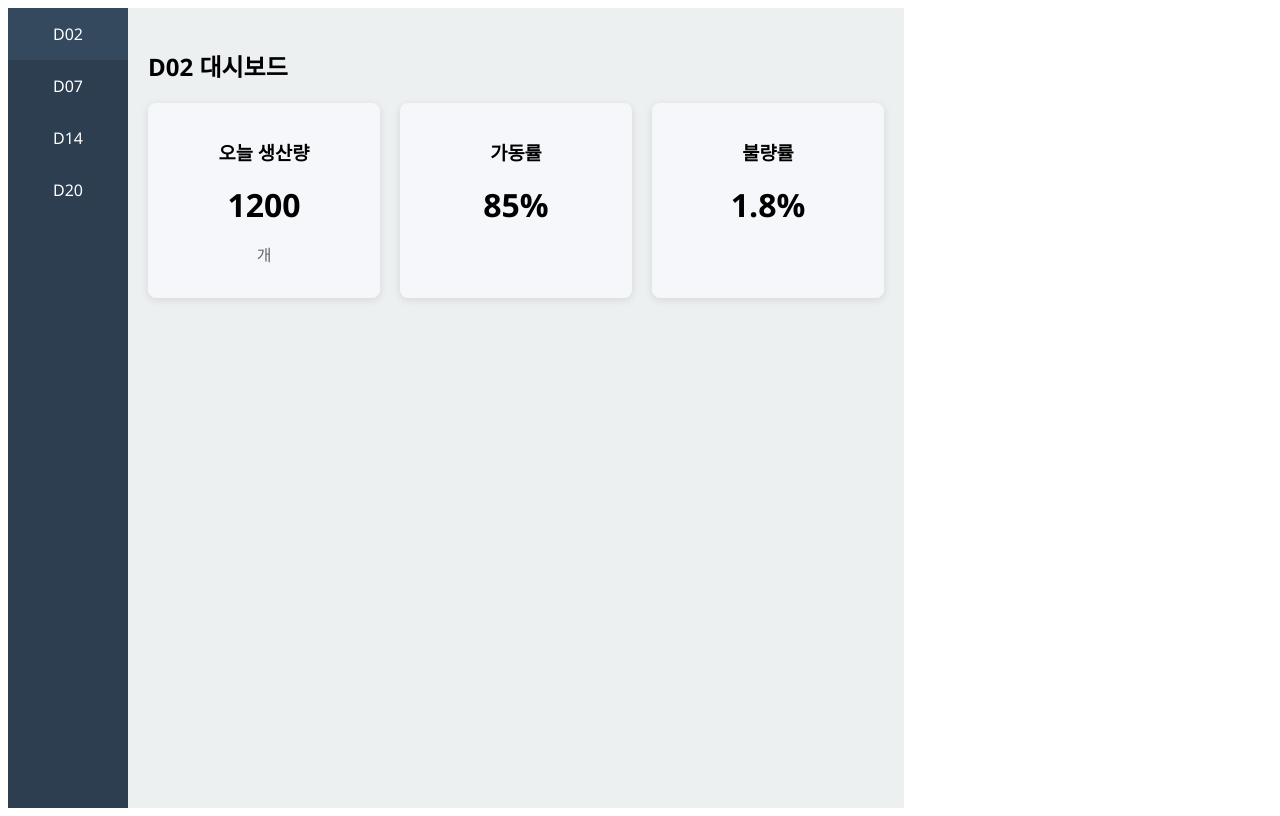
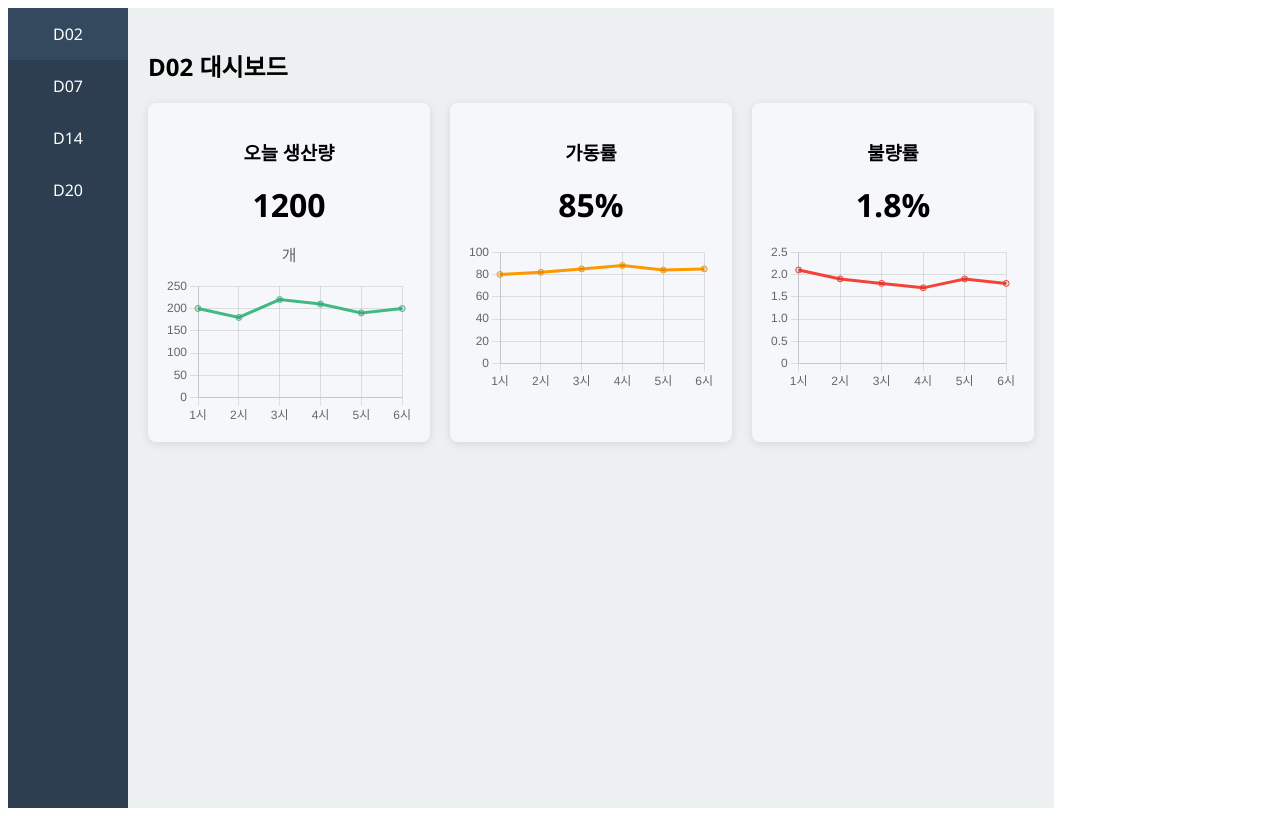
Before and after one commit to box7012/production-dashboard, a Vue app: page / in a window 1280 px wide. Built offline with nearby package versions, Linux system fonts and the light colour scheme.

Commit message:
chart added

```diff
--- a/package.json
+++ b/package.json
@@ -8,8 +8,10 @@
     "lint": "vue-cli-service lint"
   },
   "dependencies": {
+    "chart.js": "^4.5.0",
     "core-js": "^3.8.3",
-    "vue": "^3.2.13"
+    "vue": "^3.2.13",
+    "vue-chartjs": "^5.3.2"
   },
   "devDependencies": {
     "@babel/core": "^7.12.16",
--- a/src/App.vue
+++ b/src/App.vue
@@ -30,24 +30,172 @@ export default {
       currentTab: 'D02',
       dashboardData: {
         D02: [
-          { title: '오늘 생산량', value: 1200, unit: '개' },
-          { title: '가동률', value: '85%', unit: '' },
-          { title: '불량률', value: '1.8%', unit: '' },
+          {
+            title: '오늘 생산량',
+            value: 1200,
+            unit: '개',
+            chartData: {
+              labels: ['1시', '2시', '3시', '4시', '5시', '6시'],
+              datasets: [
+                {
+                  label: '생산량',
+                  data: [200, 180, 220, 210, 190, 200],
+                  borderColor: '#42b983',
+                  fill: false,
+                },
+              ],
+            },
+          },
+          {
+            title: '가동률',
+            value: '85%',
+            unit: '',
+            chartData: {
+              labels: ['1시', '2시', '3시', '4시', '5시', '6시'],
+              datasets: [
+                {
+                  label: '가동률(%)',
+                  data: [80, 82, 85, 88, 84, 85],
+                  borderColor: '#ff9800',
+                  fill: false,
+                },
+              ],
+            },
+          },
+          {
+            title: '불량률',
+            value: '1.8%',
+            unit: '',
+            chartData: {
+              labels: ['1시', '2시', '3시', '4시', '5시', '6시'],
+              datasets: [
+                {
+                  label: '불량률(%)',
+                  data: [2.1, 1.9, 1.8, 1.7, 1.9, 1.8],
+                  borderColor: '#f44336',
+                  fill: false,
+                },
+              ],
+            },
+          },
         ],
         D07: [
-          { title: '오늘 생산량', value: 1340, unit: '개' },
-          { title: '가동률', value: '90%', unit: '' },
-          { title: '불량률', value: '2.1%', unit: '' },
+          {
+            title: '오늘 생산량',
+            value: 1500,
+            unit: '개',
+            chartData: {
+              labels: ['1시', '2시', '3시', '4시', '5시', '6시'],
+              datasets: [
+                {
+                  label: '생산량',
+                  data: [250, 260, 240, 270, 250, 230],
+                  borderColor: '#42b983',
+                  fill: false,
+                },
+              ],
+            },
+          },
+          {
+            title: '가동률',
+            value: '90%',
+            unit: '',
+            chartData: {
+              labels: ['1시', '2시', '3시', '4시', '5시', '6시'],
+              datasets: [
+                {
+                  label: '가동률(%)',
+                  data: [88, 89, 92, 91, 90, 90],
+                  borderColor: '#ff9800',
+                  fill: false,
+                },
+              ],
+            },
+          },
+          {
+            title: '불량률',
+            value: '1.2%',
+            unit: '',
+            chartData: {
+              labels: ['1시', '2시', '3시', '4시', '5시', '6시'],
+              datasets: [
+                {
+                  label: '불량률(%)',
+                  data: [1.1, 1.3, 1.2, 1.0, 1.4, 1.2],
+                  borderColor: '#f44336',
+                  fill: false,
+                },
+              ],
+            },
+          },
         ],
         D14: [
-          { title: '오늘 생산량', value: 1100, unit: '개' },
-          { title: '가동률', value: '88%', unit: '' },
-          { title: '불량률', value: '2.5%', unit: '' },
+          {
+            title: '주간 생산량',
+            value: 8400,
+            unit: '개',
+            chartData: {
+              labels: ['월', '화', '수', '목', '금', '토', '일'],
+              datasets: [
+                {
+                  label: '생산량',
+                  data: [1200, 1300, 1100, 1400, 1250, 1150, 1000],
+                  borderColor: '#42b983',
+                  fill: false,
+                },
+              ],
+            },
+          },
+          {
+            title: '평균 가동률',
+            value: '88%',
+            unit: '',
+            chartData: {
+              labels: ['월', '화', '수', '목', '금', '토', '일'],
+              datasets: [
+                {
+                  label: '가동률(%)',
+                  data: [85, 88, 86, 90, 89, 87, 83],
+                  borderColor: '#ff9800',
+                  fill: false,
+                },
+              ],
+            },
+          },
         ],
         D20: [
-          { title: '오늘 생산량', value: 1250, unit: '개' },
-          { title: '가동률', value: '86%', unit: '' },
-          { title: '불량률', value: '1.9%', unit: '' },
+          {
+            title: '월간 생산량',
+            value: 35000,
+            unit: '개',
+            chartData: {
+              labels: ['1주', '2주', '3주', '4주'],
+              datasets: [
+                {
+                  label: '생산량',
+                  data: [8400, 8800, 8200, 9600],
+                  borderColor: '#42b983',
+                  fill: false,
+                },
+              ],
+            },
+          },
+          {
+            title: '월간 불량률',
+            value: '1.5%',
+            unit: '',
+            chartData: {
+              labels: ['1주', '2주', '3주', '4주'],
+              datasets: [
+                {
+                  label: '불량률(%)',
+                  data: [1.6, 1.4, 1.7, 1.3],
+                  borderColor: '#f44336',
+                  fill: false,
+                },
+              ],
+            },
+          },
         ],
       },
     }
--- a/src/components/Dashboard.vue
+++ b/src/components/Dashboard.vue
@@ -8,6 +8,7 @@
         :title="item.title"
         :value="item.value"
         :unit="item.unit"
+        :chartData="item.chartData"
       />
     </div>
   </div>
--- a/src/components/HelloWorld.vue
+++ /dev/null
@@ -1,58 +0,0 @@
-<template>
-  <div class="hello">
-    <h1>{{ msg }}</h1>
-    <p>
-      For a guide and recipes on how to configure / customize this project,<br>
-      check out the
-      <a href="https://cli.vuejs.org" target="_blank" rel="noopener">vue-cli documentation</a>.
-    </p>
-    <h3>Installed CLI Plugins</h3>
-    <ul>
-      <li><a href="https://github.com/vuejs/vue-cli/tree/dev/packages/%40vue/cli-plugin-babel" target="_blank" rel="noopener">babel</a></li>
-      <li><a href="https://github.com/vuejs/vue-cli/tree/dev/packages/%40vue/cli-plugin-eslint" target="_blank" rel="noopener">eslint</a></li>
-    </ul>
-    <h3>Essential Links</h3>
-    <ul>
-      <li><a href="https://vuejs.org" target="_blank" rel="noopener">Core Docs</a></li>
-      <li><a href="https://forum.vuejs.org" target="_blank" rel="noopener">Forum</a></li>
-      <li><a href="https://chat.vuejs.org" target="_blank" rel="noopener">Community Chat</a></li>
-      <li><a href="https://twitter.com/vuejs" target="_blank" rel="noopener">Twitter</a></li>
-      <li><a href="https://news.vuejs.org" target="_blank" rel="noopener">News</a></li>
-    </ul>
-    <h3>Ecosystem</h3>
-    <ul>
-      <li><a href="https://router.vuejs.org" target="_blank" rel="noopener">vue-router</a></li>
-      <li><a href="https://vuex.vuejs.org" target="_blank" rel="noopener">vuex</a></li>
-      <li><a href="https://github.com/vuejs/vue-devtools#vue-devtools" target="_blank" rel="noopener">vue-devtools</a></li>
-      <li><a href="https://vue-loader.vuejs.org" target="_blank" rel="noopener">vue-loader</a></li>
-      <li><a href="https://github.com/vuejs/awesome-vue" target="_blank" rel="noopener">awesome-vue</a></li>
-    </ul>
-  </div>
-</template>
-
-<script>
-export default {
-  name: 'HelloWorld',
-  props: {
-    msg: String
-  }
-}
-</script>
-
-<!-- Add "scoped" attribute to limit CSS to this component only -->
-<style scoped>
-h3 {
-  margin: 40px 0 0;
-}
-ul {
-  list-style-type: none;
-  padding: 0;
-}
-li {
-  display: inline-block;
-  margin: 0 10px;
-}
-a {
-  color: #42b983;
-}
-</style>
--- a/src/components/ProductionStatusCard.vue
+++ b/src/components/ProductionStatusCard.vue
@@ -3,16 +3,54 @@
     <h3>{{ title }}</h3>
     <p class="value">{{ value }}</p>
     <p class="unit">{{ unit }}</p>
+
+    <div class="chart-container">
+      <LineChart v-if="chartData" :data="chartData" :options="chartOptions" />
+    </div>
   </div>
 </template>
 
 <script>
+import { Line } from 'vue-chartjs'
+import {
+  Chart,
+  Title,
+  Tooltip,
+  Legend,
+  LineElement,
+  CategoryScale,
+  LinearScale,
+  PointElement,
+} from 'chart.js'
+
+Chart.register(Title, Tooltip, Legend, LineElement, CategoryScale, LinearScale, PointElement)
+
 export default {
   name: 'ProductionStatusCard',
+  components: {
+    LineChart: Line,
+  },
   props: {
     title: String,
     value: [Number, String],
     unit: String,
+    chartData: Object,
+  },
+  data() {
+    return {
+      chartOptions: {
+        responsive: true,
+        maintainAspectRatio: false,
+        plugins: {
+          legend: { display: false },
+          tooltip: { enabled: true },
+        },
+        scales: {
+          x: { display: true },
+          y: { display: true, beginAtZero: true },
+        },
+      },
+    }
   },
 }
 </script>
@@ -24,7 +62,8 @@ export default {
   background-color: #f5f7fa;
   box-shadow: 0 2px 8px rgba(0,0,0,0.1);
   text-align: center;
-  width: 200px;
+  width: 250px;
+  margin-bottom: 20px;
 }
 .value {
   font-size: 2rem;
@@ -33,5 +72,11 @@ export default {
 }
 .unit {
   color: #666;
+  margin-bottom: 10px;
+}
+.chart-container {
+  position: relative;
+  height: 150px;
+  width: 100%;
 }
 </style>
```
Also changed, not shown: 1 other file (tests, documents, lock files or other folders).
